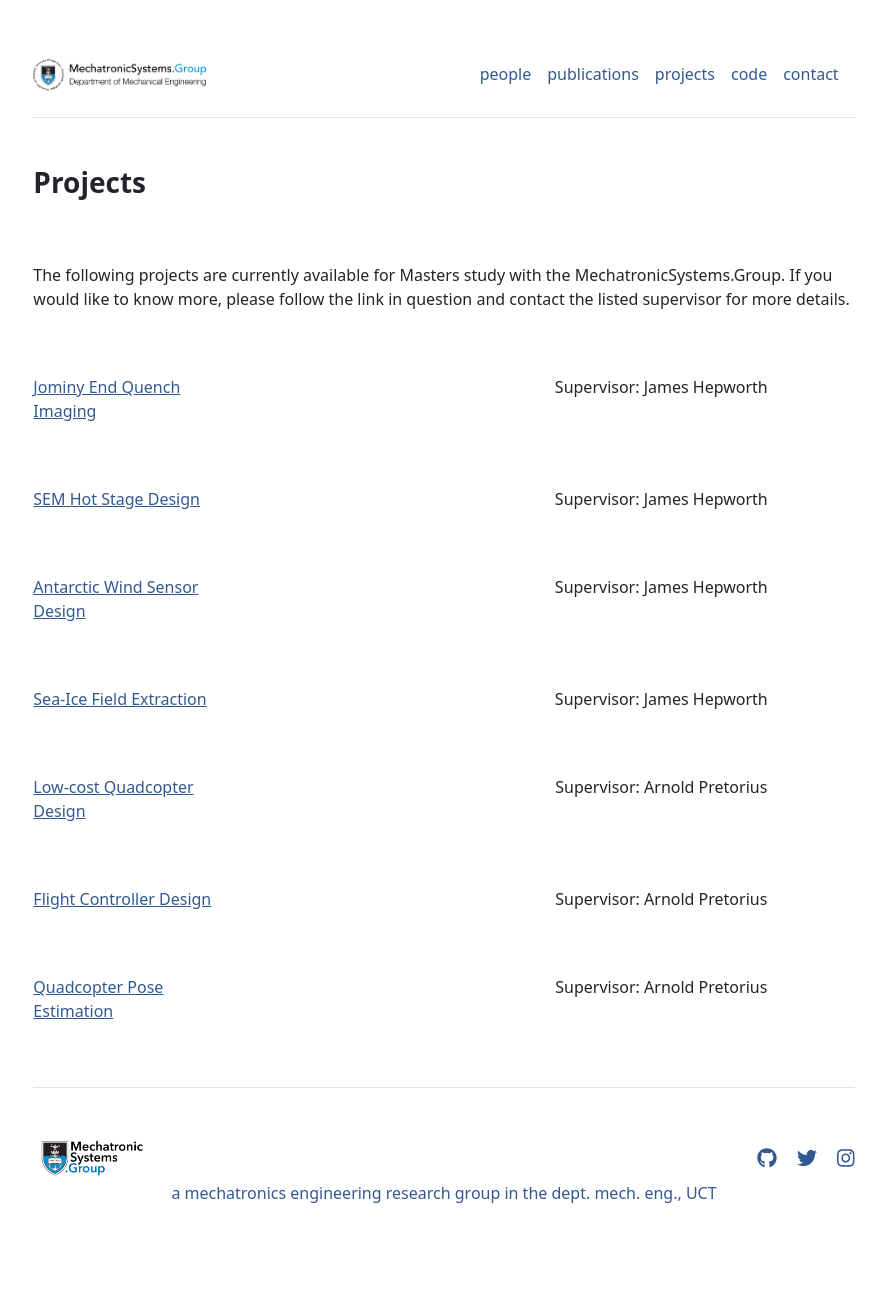
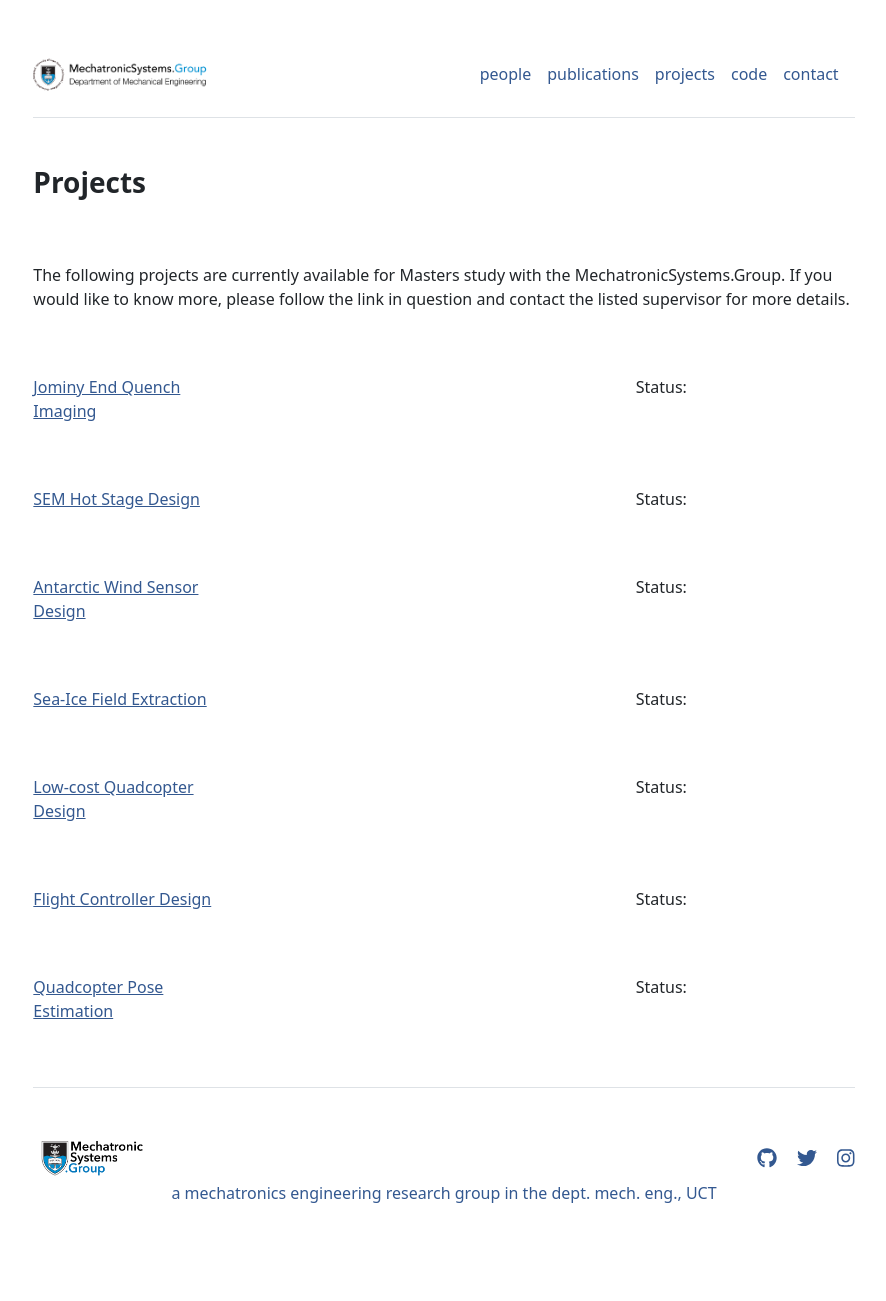
Before and after one commit to MechatronicSystems-Group/mechatronicsystems-group.github.io, a Jekyll site: the page built from projects.md, in a window 1280 px wide. Shown: the whole page, without its empty margins (196-1082 px from the left). Built offline with Jekyll 4.4.1, drawn with Linux system fonts in a browser that asks for light colours.

Commit message:
Update projects.html

```diff
--- a/_layouts/projects.html
+++ b/_layouts/projects.html
@@ -15,7 +15,7 @@ layout: default
     </div>
   </div>
   <div class="col-md-6" style="text-align: center;">
-    <p>Supervisor: {{ project.supervisor }}</p>
+    <p>Status: {{ project.status }}</p>
   </div>
 </div>
 {% endfor %}
```
